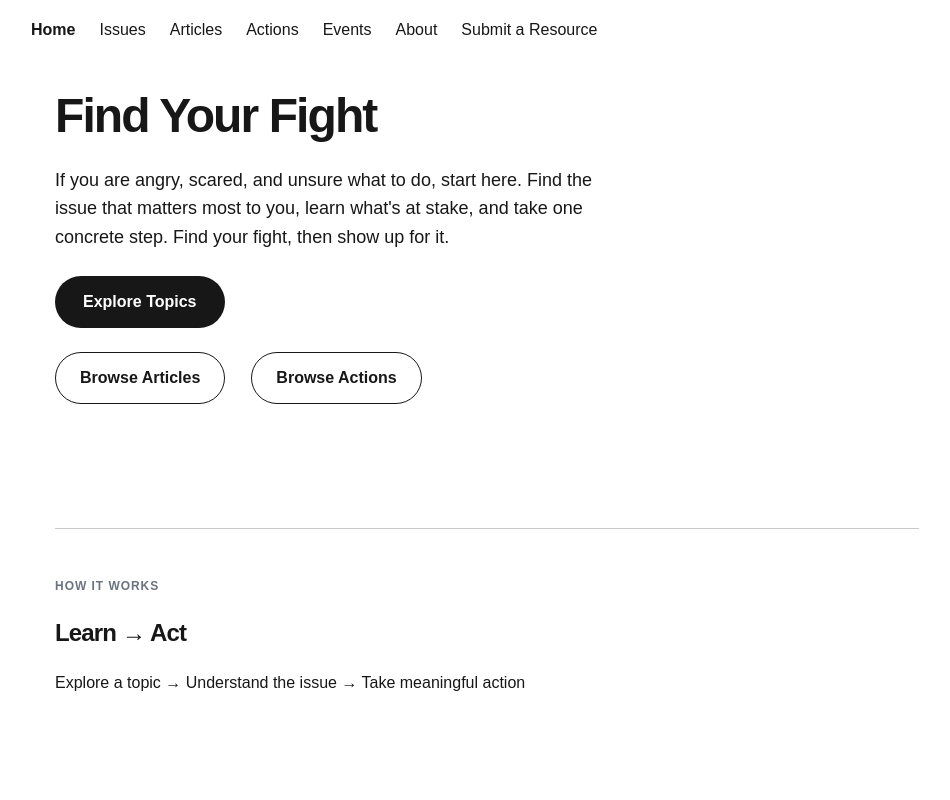
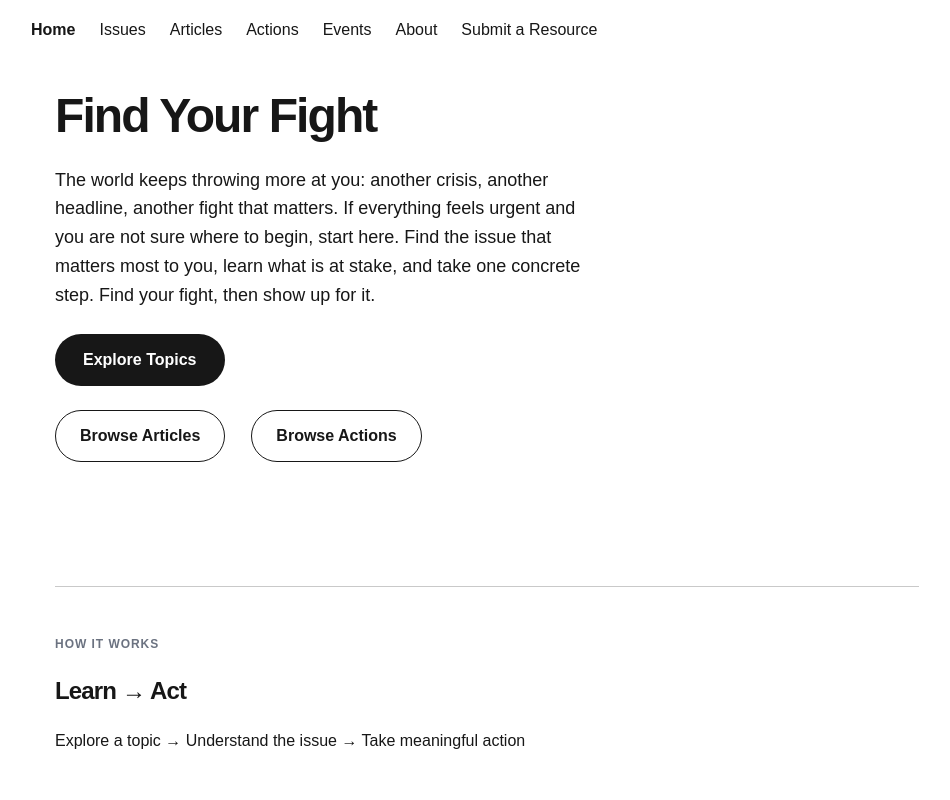
Before and after one commit to kborn/signalfire, a Next.js app in the folder apps/web/: page / in a window 1280 px wide. Shown: the top 800 px of the page, without its empty margins (153-1103 px from the left). Built offline with nearby package versions, Linux system fonts and the light colour scheme.

Commit message:
verbiage

```diff
--- a/apps/web/src/app/(public)/page.tsx
+++ b/apps/web/src/app/(public)/page.tsx
@@ -7,9 +7,10 @@ export default function HomePage() {
         <h1 className="pageTitle">Find Your Fight</h1>
 
         <p className="page-intro">
-          If you are angry, scared, and unsure what to do, start here. Find the issue that matters
-          most to you, learn what&#39;s at stake, and take one concrete step. Find your fight, then
-          show up for it.
+          The world keeps throwing more at you: another crisis, another headline, another fight that
+          matters. If everything feels urgent and you are not sure where to begin, start here. Find
+          the issue that matters most to you, learn what is at stake, and take one concrete step.
+          Find your fight, then show up for it.
         </p>
 
         <div className="ctaGroup">
```
Also changed, not shown: 1 other file (tests, documents, lock files or other folders).
